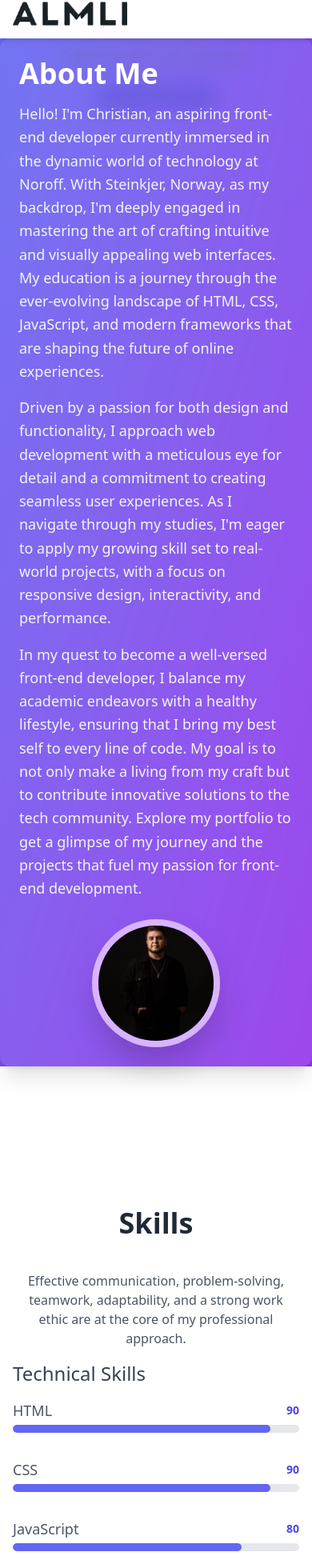
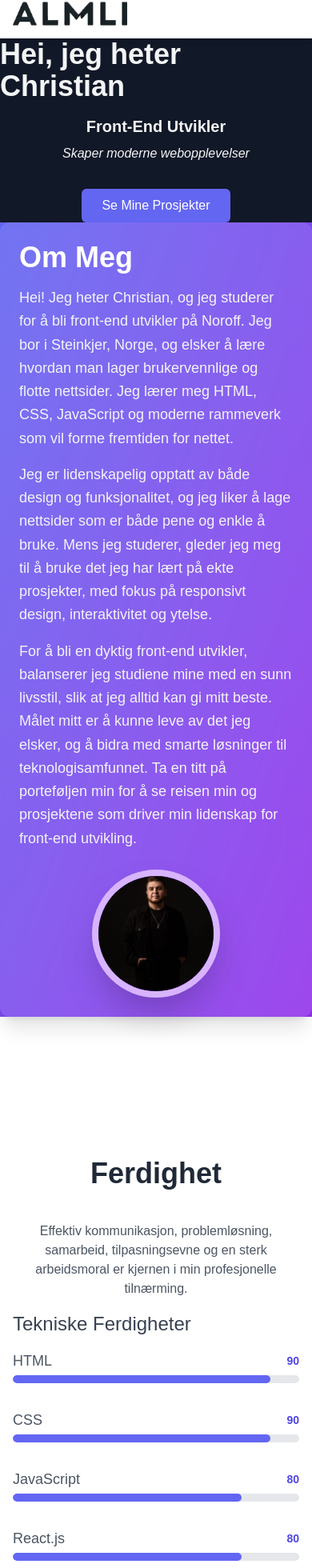
Before and after one commit to chralmli/portfolio, a Vue app: page / in a window 390 px wide. Shown: the part 14-1974 px from the top of the page at 80% size. Built offline with nearby package versions, Linux system fonts and the light colour scheme.

Commit message:
Translated to Norwegian, update projects and skills

```diff
--- a/src/components/AboutSection.vue
+++ b/src/components/AboutSection.vue
@@ -3,17 +3,16 @@
 
         <div class="bio-container inset-0 flex flex-col justify-center items-center z-10">
             <div class="bio-content bg-white/90 backdrop-filter backdrop-blur-xl shadow-xl max-w-4xl mx-auto p-6 rounded-xl md:p-12 transition-all duration-500 ease-in-out transform hover:scale-105" data-aos="fade-up">
-                <h2 class="text-4xl md:text-6xl font-bold text-white">About Me</h2>
+                <h2 class="text-4xl md:text-6xl font-bold text-white">Om Meg</h2>
                 <p class="text-lg md:text-xl text-gray-100 mt-4 leading-relaxed">
-                    Hello! I'm Christian, an aspiring front-end developer currently immersed in the dynamic world of technology at Noroff. With Steinkjer, Norway, as my backdrop, I'm deeply engaged in mastering the art of crafting intuitive and visually appealing web interfaces. My education is a journey through the ever-evolving landscape of HTML, CSS, JavaScript,
-                    and modern frameworks that are shaping the future of online experiences.
+                    Hei! Jeg heter Christian, og jeg studerer for å bli front-end utvikler på Noroff. Jeg bor i Steinkjer, Norge, og elsker å lære hvordan man lager brukervennlige og flotte nettsider. Jeg lærer meg HTML, CSS, JavaScript og moderne rammeverk som vil forme fremtiden for nettet.
                 </p>
                 <p class="text-lg md:text-xl text-gray-100 mt-4 leading-relaxed">
-                    Driven by a passion for both design and functionality, I approach web development with a meticulous eye for detail and a commitment to creating seamless user experiences. As I navigate through my studies, I'm eager to apply my growing skill set to real-world projects, with a focus on responsive design, interactivity, and performance.
+                    Jeg er lidenskapelig opptatt av både design og funksjonalitet, og jeg liker å lage nettsider som er både pene og enkle å bruke. Mens jeg studerer, gleder jeg meg til å bruke det jeg har lært på ekte prosjekter, med fokus på responsivt design, interaktivitet og ytelse.
                 </p>
                 <p class="text-lg md:text-xl text-gray-100 mt-4 leading-relaxed">
-                    In my quest to become a well-versed front-end developer, I balance my academic endeavors with a healthy lifestyle, ensuring that I bring my best self to every line of code. My goal is to not only make a living from my craft but to contribute innovative solutions to the tech community.
-                    Explore my portfolio to get a glimpse of my journey and the projects that fuel my passion for front-end development.
+                    For å bli en dyktig front-end utvikler, balanserer jeg studiene mine med en sunn livsstil, slik at jeg alltid kan gi mitt beste. Målet mitt er å kunne leve av det jeg elsker, og å bidra med smarte løsninger til teknologisamfunnet.
+                    Ta en titt på porteføljen min for å se reisen min og prosjektene som driver min lidenskap for front-end utvikling.
                 </p>
                 <div class="mt-6">
                     <!-- Profile picture -->
--- a/src/components/FooterSection.vue
+++ b/src/components/FooterSection.vue
@@ -3,7 +3,7 @@
         <div class="container mx-auto px-4">
             <div class="flex flex-col md:flex-row justify-between items-center">
                 <div class="mb-4 md:mb-0">
-                    <a href="/" class="logo text-2xl font-bold">Almli Dev</a>
+                    <a href="/" class="logo text-2xl font-bold">Almli</a>
                 </div>
 
                 <!-- Footer Links -->
--- a/src/components/HomeSection.vue
+++ b/src/components/HomeSection.vue
@@ -1,127 +1,33 @@
 <template>
     <div>
-        <section class="home relative" id="home">
-            <canvas class="gradient-canvas absolute inset-0" ref="gradientCanvas"></canvas>
+        <section class="home relative bg-gray-900 text-white" id="home">
 
-            <div class="intro-container absolute inset-0 flex flex-col justify-center items-center z-10">
-                <h1 class="text-4xl md:text-8xl font-bold text-gray-800" data-aos="fade-down" data-aos-delay="300">Hello, I'm Christian</h1>
-                <p class="text-xl md:text-4xl font-bold text-gray-600 mt-4" data-aos="fade-in" data-aos-delay="500">Front-End Developer</p>
-                <p class="text-md md:text-xl italic text-gray-600 mt-2" data-aos="zoom-in" data-aos-delay="600">Crafting modern web experiences</p>
-                <a href="#portfolio" class="shiny-button mt-8 px-6 py-2 border border-transparent text-base font-medium rounded-md text-white bg-indigo-600 md:py-4 md:text-lg md:px-10" data-aos="fade-up" data-aos-delay="800">See My Work</a>
+            <div class="intro-container inset-0 flex flex-col justify-center items-center z-10">
+                <h1 class="text-4xl md:text-8xl font-sans font-bold text-gray-100" data-aos="fade-down" data-aos-delay="300">Hei, jeg heter Christian</h1>
+                <p class="text-xl md:text-4xl font-bold text-gray-100 mt-4" data-aos="fade-in" data-aos-delay="500">Front-End Utvikler</p>
+                <p class="text-md md:text-xl italic text-gray-100 mt-2" data-aos="zoom-in" data-aos-delay="600">Skaper moderne webopplevelser</p>
+
+                <a href="#portfolio" class="bg-indigo-500 hover:bg-indigo-600 mt-8 px-6 py-2 border border-transparent text-base font-medium rounded-md text-white md:py-4 md:text-lg md:px-10" data-aos="fade-up" data-aos-delay="800">
+                    Se Mine Prosjekter
+                </a>
             </div>
         </section>
     </div>
 </template>
 
 <script>
-
 export default {
-    name: 'HomeSection',
-    mounted() {
-        this.drawGradient();
-        window.addEventListener('resize', this.drawGradient);
-    },
-    beforeUnmount() {
-        window.removeEventListener('resize', this.drawGradient);
-    },
-    methods: {
-        drawGradient() {
-            const canvas = this.$refs.gradientCanvas;
-            if (!canvas) return;
-
-            canvas.width = window.innerWidth;
-            canvas.height = window.innerHeight;
-            const ctx = canvas.getContext('2d');
-
-            ctx.clearRect(0, 0, canvas.width, canvas.height);
-
-            const p1 = { x: canvas.width, y: 0 };
-            const p2 = { x: 0, y: canvas.height * 0.5 };
-            const p3 = { x: 0, y: 0 };
-
-            ctx.beginPath();
-            ctx.moveTo(p1.x, p1.y);
-            ctx.lineTo(p2.x, p2.y);
-            ctx.lineTo(p3.x, p3.y);
-            // ctx.lineTo(p1.x, canvas.height);
-            ctx.closePath();
-            ctx.clip();
-
-            const gradient = ctx.createLinearGradient(0, 0, canvas.width / 2, canvas.height / 2);
-            gradient.addColorStop(0, "rgba(99, 102, 241, 1)");
-            gradient.addColorStop(1, "rgba(164, 105, 221, 1)");
-
-7
-
-            ctx.fillStyle = gradient;
-            ctx.fillRect(0, 0, canvas.width, canvas.height);
-        }
-    }
+    name: 'HomeSection'
 }
 </script>
 
 <style scoped>
-.shiny-button {
-    position: relative;
-    overflow: hidden;
-    @apply bg-indigo-700;
-    transition: background-color 0.3s ease;
-    color: fff;
-    cursor: pointer;
-    display: inline-block;
-    outline: none;
-    border: transparent;
-}
-
-a.shiny-button::before {
-    content: '';
+.gradient-canvas {
+    background: linear-gradient(45deg, #6366f1, #a469dd);
     position: absolute;
-    display: inline-block;
+    top: 0;
+    left: 0;
     width: 100%;
     height: 100%;
-    background-color: #fff;
-    animation: shiny-btn-animation 3s ease-in-out infinite;
-    z-index: 1000;
-}
-
-.shiny-button:hover {
-    @apply bg-indigo-600;
-}
-
-a.shiny-button:active {
-    box-shadow: 4px 4px 6px 0 rgba(255, 255, 255, 0.3),
-                -4px -4px 6px 0 rgba(116, 125, 136, .2),
-                inset -4px -4px 6px 0 rgba(255, 255, 255, .2),
-                inset 4px 4px 6px 0 rgba(0, 0, 0, .2);
-}
-
-@keyframes shiny-btn-animation {
-    0%, 100% {
-        transform: scale(0) rotate(45deg);
-        opacity: 0;
-    }
-    80% {
-        transform: scale(0) rotate(-45deg);
-        opacity: 0.5;
-    }
-    81% {
-        transform: scale(4) rotate(45deg);
-        opacity: 1;
-    }
-}
-
-@-webkit-keyframes shiny-btn-animation {
-    0%, 100% {
-        -webkit-transform: scale(0) rotate(45deg);
-        opacity: 0;
-    }
-    80% {
-        -webkit-transform: scale(0) rotate(-45deg);
-        opacity: 0.5;
-    }
-    81% {
-        -webkit-transform: scale(4) rotate(45deg);
-        opacity: 1;
-    }
 }
 </style>
--- a/src/components/MainNavbar.vue
+++ b/src/components/MainNavbar.vue
@@ -4,17 +4,17 @@
             <a href="#" class="text-2xl font-bold"><img src="../assets/images/almli-dev-logo.png"></a>
         </div>
         <div class="nav-links md:flex hidden">
-            <a href="#home" class="nav-link">Home</a>
-            <a href="#about" class="nav-link">About</a>
-            <a href="#portfolio" class="nav-link">Portfolio</a>
-            <a href="#contact" class="nav-link">Contact</a>
+            <a href="#home" class="nav-link">Hjem</a>
+            <a href="#about" class="nav-link">Om Meg</a>
+            <a href="#portfolio" class="nav-link">Mine Prosjekter</a>
+            <a href="#contact" class="nav-link">Kontakt Meg</a>
         </div>
         <transition name="sidebar">
             <div class="nav-sidebar" v-show="isMenuOpen">
-                <a href="#home" class="nav-link text-gray-50">Home</a>
-                <a href="#about" class="nav-link text-gray-50">About</a>
-                <a href="#portfolio" class="nav-link text-gray-50">Portfolio</a>
-                <a href="#contact" class="nav-link text-gray-50">Contact</a>
+                <a href="#home" class="nav-link text-gray-50">Hjem</a>
+                <a href="#about" class="nav-link text-gray-50">Om Meg</a>
+                <a href="#portfolio" class="nav-link text-gray-50">Mine Prosjekter</a>
+                <a href="#contact" class="nav-link text-gray-50">Kontakt Meg</a>
             </div>
         </transition>
         <div class="overlay" @click="isMenuOpen = false" v-show="isMenuOpen"></div>
--- a/src/components/PortfolioAndSkills.vue
+++ b/src/components/PortfolioAndSkills.vue
@@ -1,13 +1,13 @@
 <template>
     <section class="portfolio py-16" id="portfolio">
         <div class="container mx-auto px-4 py-16 my-12">
-            <h2 class="text-4xl font-bold text-center text-gray-800 mb-10">Skills</h2>
+            <h2 class="text-4xl font-bold text-center text-gray-800 mb-10">Ferdighet</h2>
             <p class="text-gray-600 text-center max-w-prose mb-4 mx-auto">
-                Effective communication, problem-solving, teamwork, adaptability, and a strong work ethic are at the core of my professional approach.
+                Effektiv kommunikasjon, problemløsning, samarbeid, tilpasningsevne og en sterk arbeidsmoral er kjernen i min profesjonelle tilnærming.
             </p>
             <!-- Technical Skills -->
             <div class="technical-skills mb-8">
-                <h3 class="text-2xl text-gray-700 mb-4" data-aos="fade-right">Technical Skills</h3>
+                <h3 class="text-2xl text-gray-700 mb-4" data-aos="fade-right">Tekniske Ferdigheter</h3>
                 <div class="grid grid-cols-1 md:grid-cols-2 gap-4">
                     <!-- Skill Item -->
                     <div class="skill mb-4" v-for="skill in technicalSkills" :key="skill.name" data-aos="fade-up" data-aos-delay="100">
@@ -23,7 +23,7 @@
             </div>
         </div>
         <div class="container mx-auto px-4">
-            <h2 class="text-4xl font-bold text-center text-gray-800 mb-10">My Work</h2>
+            <h2 class="text-4xl font-bold text-center text-gray-800 mb-10">Mine Prosjekter</h2>
 
             <!-- Projects Grid -->
             <div class="grid grid-cols-1 md:grid-cols-3 gap-10" data-aos="fade-up">
@@ -92,6 +92,8 @@
 import grooveGridImage from '@/assets/images/groove-grid_smartmockups.png';
 import gamehubImage from '@/assets/images/gamehub_smartmockups.png';
 import csmImage from '@/assets/images/csm_smartmockups.png';
+import bandSiteImage from '@/assets/images/band-site_mockup.jpg';
+import auctionSiteImage from '@/assets/images/auction-site_mockup.jpg';
 import Modal from './ModalComponent.vue';
 
 export default {
@@ -107,7 +109,7 @@ export default {
                 {
                     id: 1,
                     title: 'The Groove Grid',
-                    description: 'The Groove Grid is an innovative, user-friendly drumming blog site, developed using HTML, CSS, JavaScript, and WordPress REST API. It features Home, About, Blog, Specific Blog Post, and Contact pages. Key features include a "Latest Posts" section on the Home Page, a Blog Page displaying the first 10 blogs with more loading options, dynamic content on the Blog Specific Page, and a Contact Page with custom JavaScript validation. This project demonstrates advanced web development skills, combining functionality with a passion for drumming.',
+                    description: 'The Groove Grid er et innovativt og brukervennlig trommeblogg-nettsted, utviklet med HTML, CSS, JavaScript og WordPress REST API. Nettstedet har sider for Hjem, Om, Blogg, Spesifikk Bloggpost og Kontakt. Hovedfunksjonene inkluderer en "Siste innlegg" seksjon på Hjem-siden, en Bloggside som viser de første 10 bloggene med flere lastealternativer, dynamisk innhold på den spesifikke bloggsiden, og en Kontaktside med egendefinert JavaScript-validering. Dette prosjektet demonstrerer avanserte webutviklingsferdigheter, og kombinerer funksjonalitet med en lidenskap for trommer.',
                     image: grooveGridImage,
                     url: 'https://taupe-medovik-72ed9d.netlify.app/',
                     repo: 'https://github.com/chralmli/project-exam-1-chralmli',
@@ -115,7 +117,7 @@ export default {
                 {
                     id: 2,
                     title: 'GameHub',
-                    description: 'GameHub offers an interactive shopping experience for gamers, featuring a variety of new and pre-owned games. The website excels in dynamic product management, leveraging the WordPress REST API to showcase products. Customers can browse game listings, view detailed product pages, and utilize a fully functional shopping cart (excluding payment processing). Built with modern web technologies, GameHub exemplifies cutting-edge web development in the e-commerce domain.',
+                    description: 'GameHub tilbyr en interaktiv shoppingopplevelse for gamere, med et utvalg av nye og brukte spill. Nettstedet utmerker seg i dynamisk produktstyring ved å bruke WordPress REST API for å vise frem produkter. Kunder kan bla gjennom spilloppføringer, se detaljerte produktsider og bruke en fullt funksjonell handlekurv (unntatt betalingsbehandling). Bygget med moderne webteknologier, eksemplifiserer GameHub banebrytende webutvikling innen e-handel.',
                     image: gamehubImage,
                     url: 'https://storied-medovik-be5681.netlify.app/',
                     repo: 'https://github.com/chralmli/cross-course-project-gamehub/tree/gamehub-cms-ca',
@@ -123,10 +125,26 @@ export default {
                 {
                     id: 3,
                     title: 'Community Science Museum',
-                    description: 'The Community Science Museum website is a vibrant digital portal designed to engage middle school students and their parents with intriguing educational content. The website showcases the museum\'s exhibits and events through an interactive and accessible interface, adhering to WCAG standards for inclusivity. With a responsive design for seamless browsing on any device, the site is constructed with semantic HTML for structured content and optimized CSS for peak performance.',
+                    description: 'Nettstedet for Community Science Museum er en livlig digital portal designet for å engasjere ungdomsskoleelever og deres foreldre med spennende utdanningsinnhold. Nettstedet viser museets utstillinger og arrangementer gjennom et interaktivt og tilgjengelig grensesnitt, og følger WCAG-standarder for inkludering. Med et responsivt design for sømløs nettlesing på alle enheter, er nettstedet bygget med semantisk HTML for strukturert innhold og optimalisert CSS for best mulig ytelse.',
                     image: csmImage,
                     url: 'https://elaborate-speculoos-c50810.netlify.app/',
                     repo: 'https://github.com/chralmli/semester_project-1/tree/master',
+                },
+                {
+                    id: 4,
+                    title: 'Main Street Revival',
+                    description: 'Dette er det offisielle nettstedet for bandet mitt, bygget med Next.js. Jeg har utviklet en tilpasset musikkspiller fra bunnen av, slik at brukere kan lytte til våre nyeste låter sømløst. Nettstedet har et moderne design med interaktive elementer, som gir en flott brukeropplevelse.',
+                    image: bandSiteImage,
+                    url: 'https://www.msrbandofficial.com/',
+                    repo: 'https://github.com/chralmli/MainStRevivalWebsite/tree/master',
+                },
+                {
+                    id: 5,
+                    title: 'Gavel Glance Auctions',
+                    description: 'Gavel Glance er et auksjonsnettsted som viser min evne til å implementere en API med mange funksjoner. Brukere kan se auksjonslister, registrere seg og logge inn, motta kreditter når en ny bruker registreres, by på gjenstander med kreditter, opprette lister, se bud fra andre brukere, og mye mer. Det er bygget med ren JavaScript, men bruker Vite for bundling og Tailwind CSS for styling.',
+                    image: auctionSiteImage,
+                    url: 'https://gavelglance.netlify.app/#home',
+                    repo: 'https://github.com/chralmli/gavel-glance-SP2',
                 },
             ],
             selectedProject: null,
@@ -134,9 +152,13 @@ export default {
                 { name: 'HTML', level: 90 },
                 { name: 'CSS', level: 90 },
                 { name: 'JavaScript', level: 80 },
-                { name: 'React.js', level: 75 },
+                { name: 'React.js', level: 80 },
+                { name: 'Sass', level: 80 },
+                { name: 'Tailwind CSS', level: 80 },
+                { name: 'Next.js', level: 80 },
                 { name: 'WordPress', level: 75 },
-                { name: 'Vue.js', level: 65}
+                { name: 'Vue.js', level: 75},
+                { name: 'Cypress', level: 75},
             ],
         };
 
--- a/tailwind.config.js
+++ b/tailwind.config.js
@@ -6,6 +6,10 @@ module.exports = {
       backdropFilter: {
         'none': 'none',
         'blur': 'blur(5px)',
+      },
+      fontFamily: {
+        'sans': ['"Nunito"', 'sans-serif'],
+        'serif': ['"Merriweather"', 'serif'],
       },
     },
   },
```
Also changed, not shown: src/components/ContactSection.vue (+7 -7 lines), src/assets/images/auction-site_mockup.jpg (added), src/assets/images/band-site_mockup.jpg (added).
